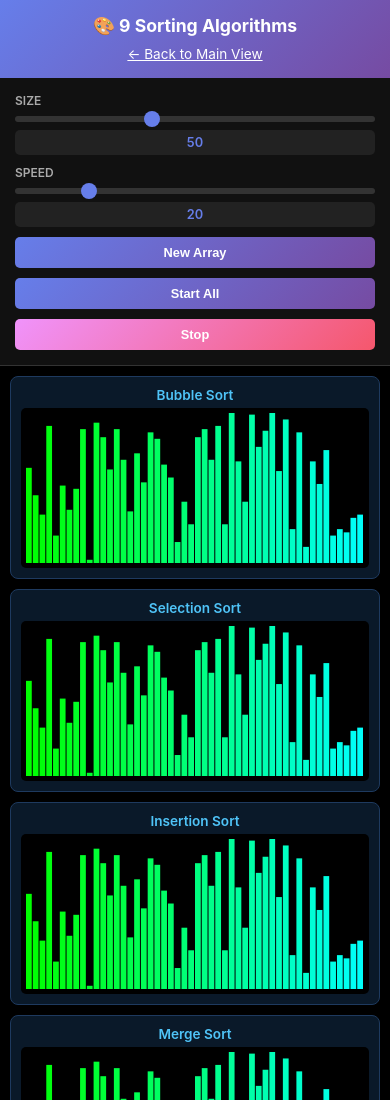
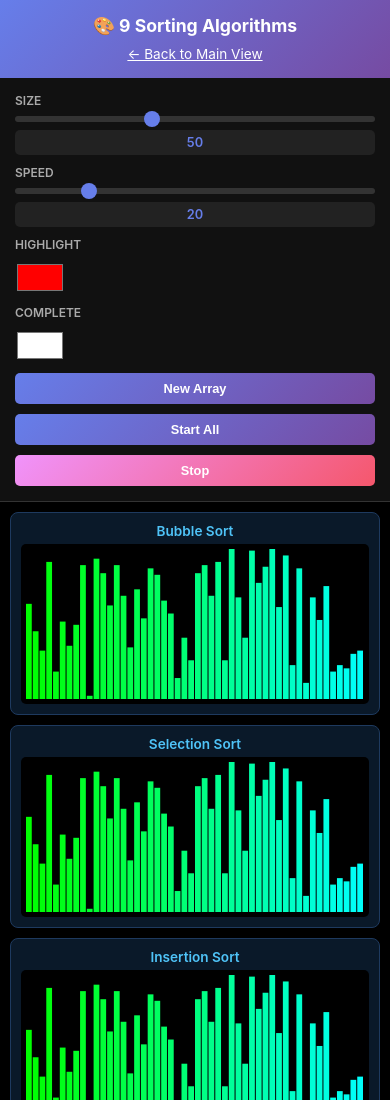
Before and after one commit to kreggscode/kreggscode-sorting-visualizer, a plain HTML site: page grid-view.html in a window 390 px wide. Shown: the top 1100 px of the page. Drawn offline with Linux system fonts and the light colour scheme.

Commit message:
Reduce spacing on home page for mobile fit and add color controls to grid view

```diff
--- a/grid-view.html
+++ b/grid-view.html
@@ -100,6 +100,15 @@
             font-weight: 600;
             color: #667eea;
             font-size: 0.8rem;
+        }
+
+        input[type="color"] {
+            width: 50px;
+            height: 35px;
+            border: none;
+            border-radius: 5px;
+            cursor: pointer;
+            background: transparent;
         }
 
         button {
@@ -227,6 +236,16 @@
             <div class="value-display" id="speedValue">20</div>
         </div>
 
+        <div class="control-group">
+            <label>Highlight</label>
+            <input type="color" id="highlightColor" value="#ff0000" title="Highlight Color">
+        </div>
+
+        <div class="control-group">
+            <label>Complete</label>
+            <input type="color" id="completionColor" value="#ffffff" title="Completion Color">
+        </div>
+
         <button id="generateBtn">New Array</button>
         <button id="startBtn">Start All</button>
         <button id="stopBtn" class="btn-danger">Stop</button>
```
Also changed, not shown: index.html (+5 -5 lines).
